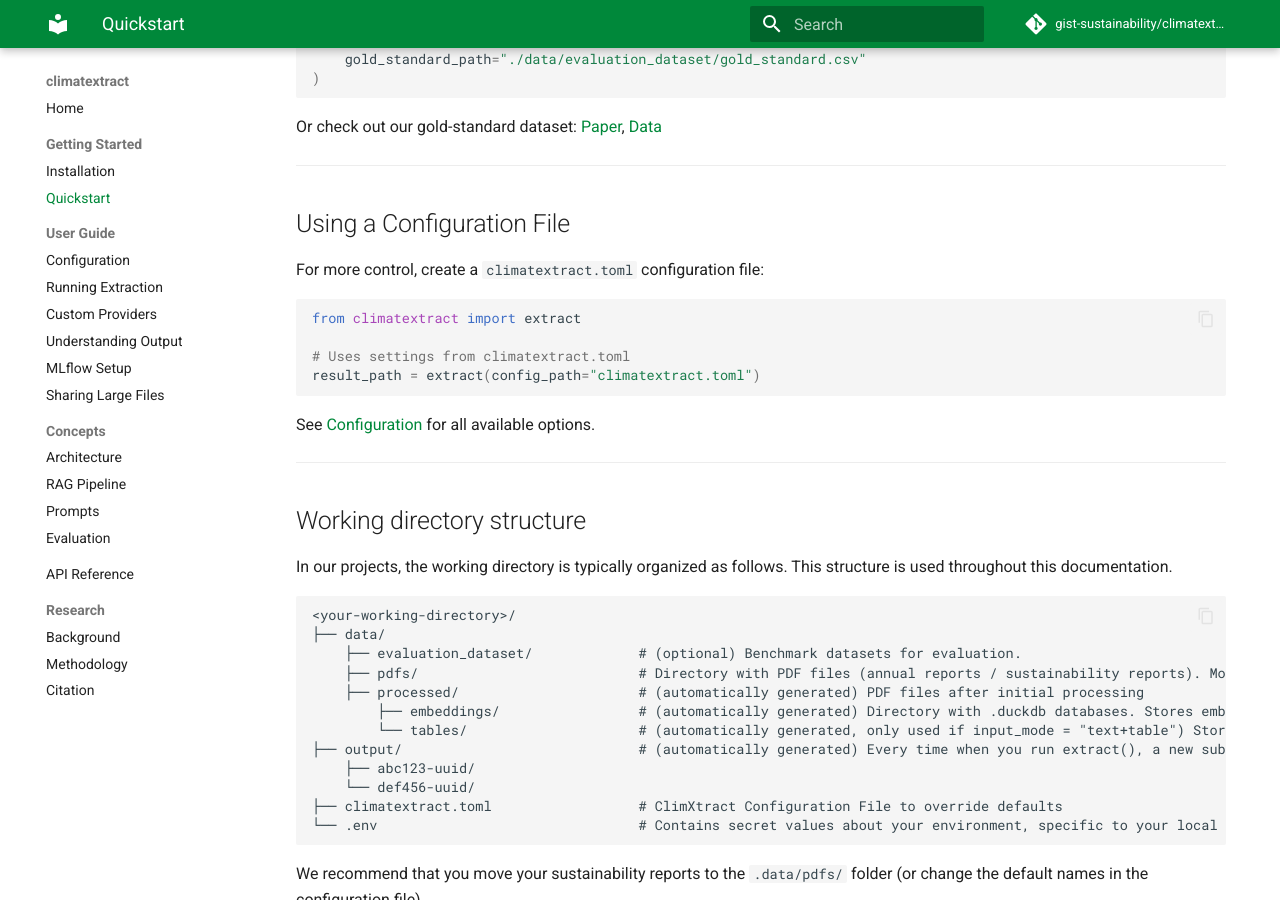
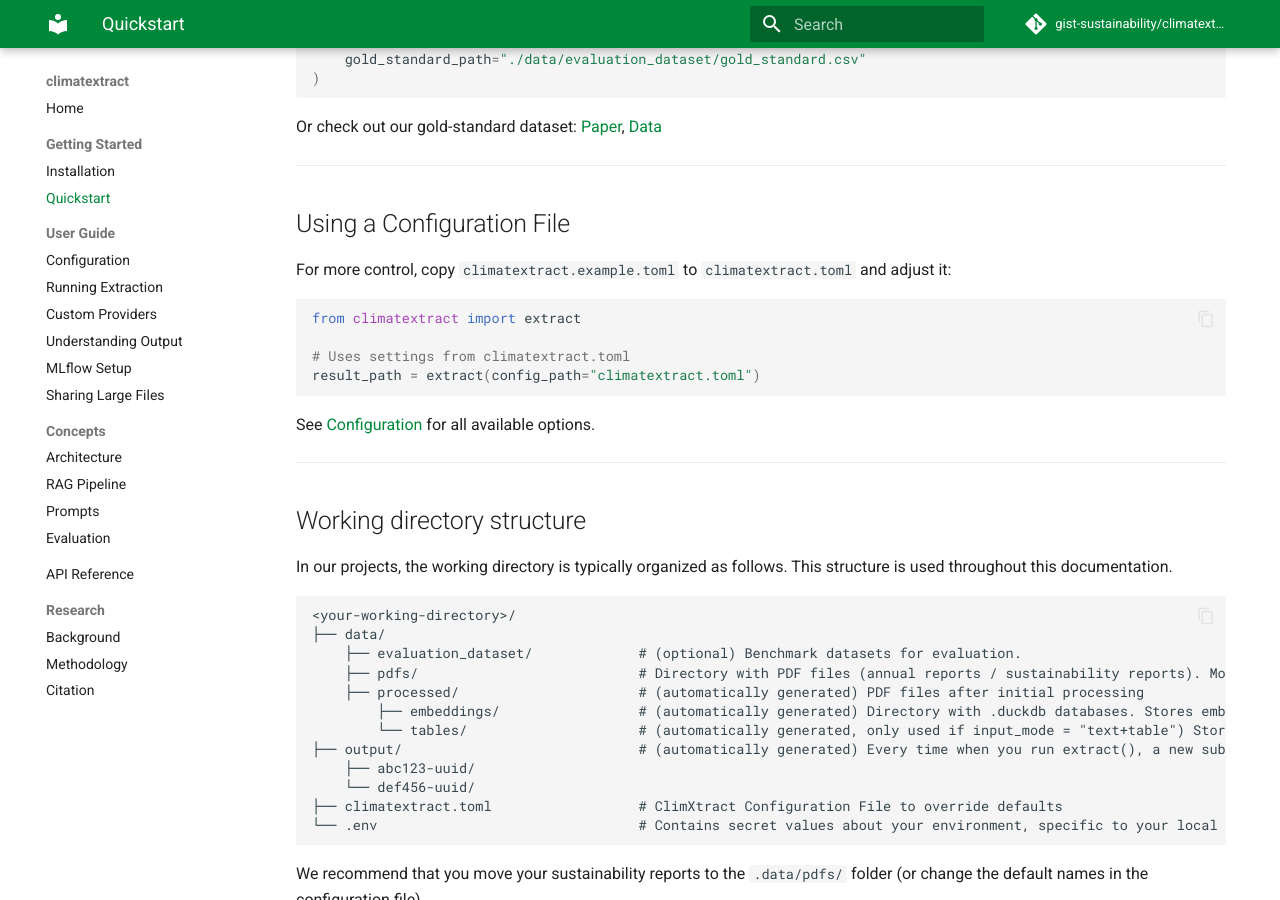
Before and after one commit to gist-sustainability/climatextract, an MkDocs documentation site: the page built from docs/getting-started/quickstart.md, in a window 1280 px wide and 900 px high, scrolled down 1394 px. Built offline with MkDocs 1.6.1 and Material for MkDocs 9.7.7, drawn with Linux system fonts in a browser that asks for light colours; comment, search, counter and statistics services are not loaded.

Commit message:
Rename climatextract.toml to climatextract.example.toml
The local climatextract.toml holds personal settings and is now ignored
by git. The setup docs say to copy the example.

````diff
--- a/docs/getting-started/quickstart.md
+++ b/docs/getting-started/quickstart.md
@@ -71,7 +71,7 @@ Or check out our gold-standard dataset: [Paper](https://doi.org/10.1038/s41597-0
 
 ## Using a Configuration File
 
-For more control, create a `climatextract.toml` configuration file:
+For more control, copy `climatextract.example.toml` to `climatextract.toml` and adjust it:
 
 ```python
 from climatextract import extract
````
Also changed, not shown: README.md (+2 -1 lines), docs/user-guide/configuration.md (+1 -1 lines), climatextract.example.toml (renamed from climatextract.toml), 1 other file.
